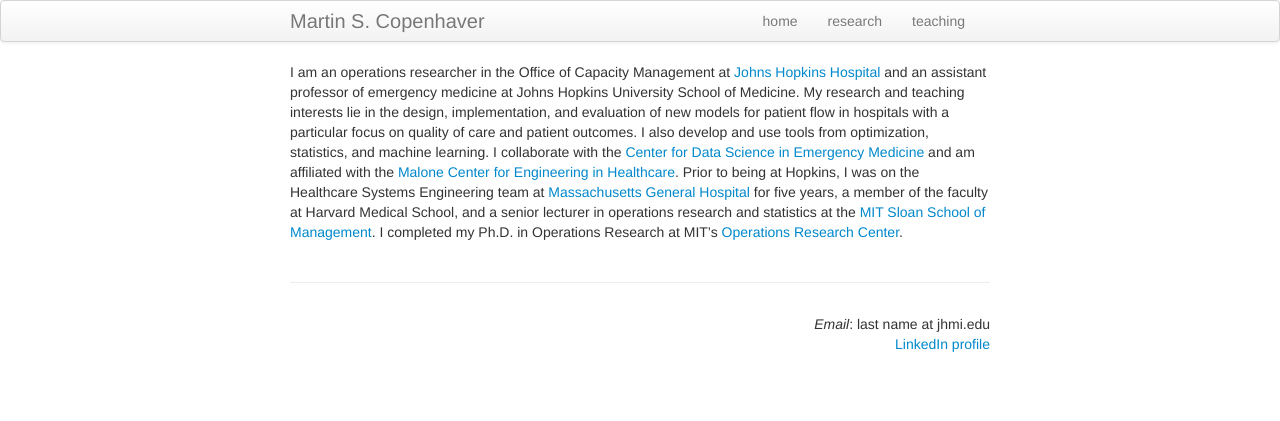
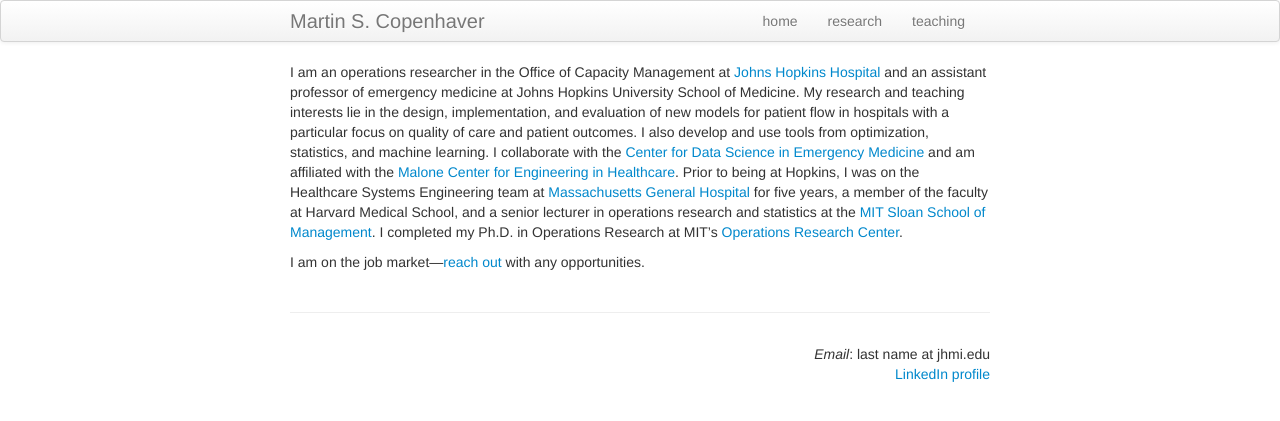
Before and after one commit to martincopenhaver/martincopenhaver.github.io, a Jekyll site: the page built from index.md, in a window 1280 px wide. Shown: the top 421 px of the page. Built offline with Jekyll 4.4.1, drawn with Linux system fonts in a browser that asks for light colours.

Commit message:
Update index.md

```diff
--- a/index.md
+++ b/index.md
@@ -9,3 +9,5 @@ redirect_from:
 ---
 
 I am an operations researcher in the Office of Capacity Management at [Johns Hopkins Hospital](https://www.hopkinsmedicine.org/the-johns-hopkins-hospital) and an assistant professor of emergency medicine at Johns Hopkins University School of Medicine. My research and teaching interests lie in the design, implementation, and evaluation of new models for patient flow in hospitals with a particular focus on quality of care and patient outcomes. I also develop and use tools from optimization, statistics, and machine learning. I collaborate with the [Center for Data Science in Emergency Medicine](https://cdem.jh.edu) and am affiliated with the [Malone Center for Engineering in Healthcare](https://malonecenter.jhu.edu/). Prior to being at Hopkins, I was on the Healthcare Systems Engineering team at [Massachusetts General Hospital](http://www.massgeneral.org/) for five years, a member of the faculty at Harvard Medical School, and a senior lecturer in operations research and statistics at the [MIT Sloan School of Management](http://sloan.mit.edu/). I completed my Ph.D. in Operations Research at MIT's [Operations Research Center](http://orc.mit.edu/).
+
+I am on the job market&mdash;<a href="mailto:last name at jhmi.edu">reach out</a> with any opportunities.
```
